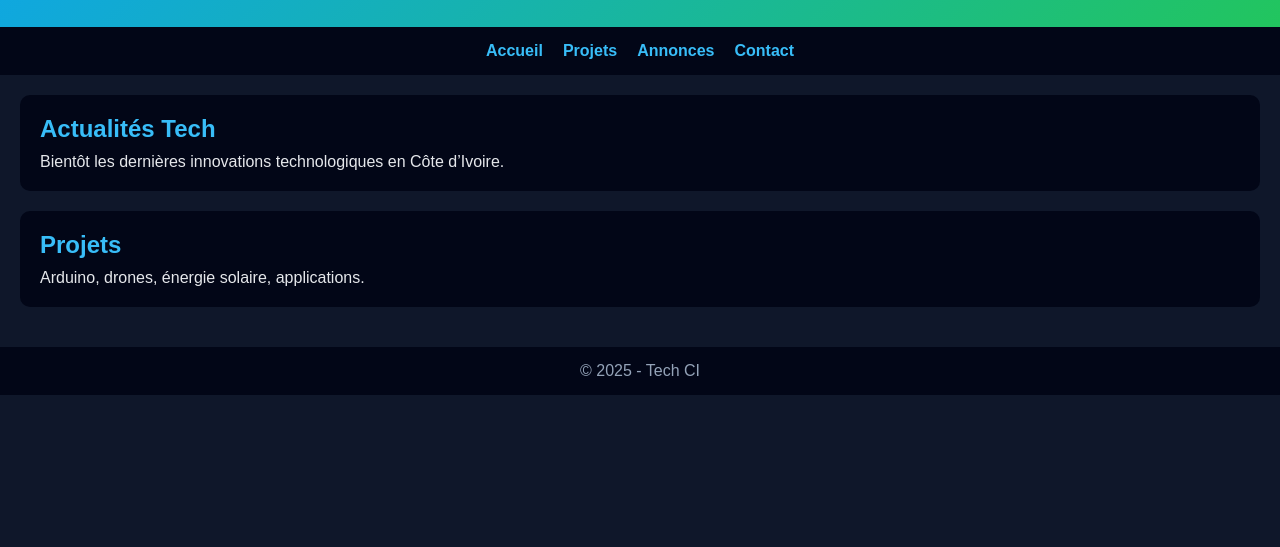
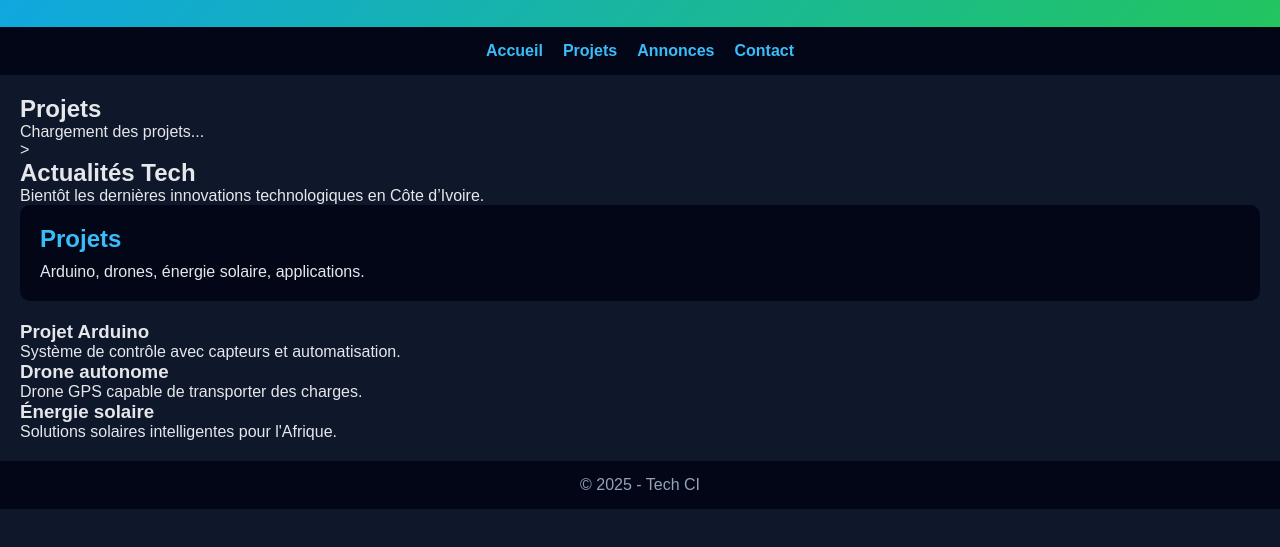
Before and after one commit to juniore1754/Site-de-Amstrong-, a plain HTML site: page index.html in a window 1280 px wide. Shown: the part 101-648 px from the top of the page. Drawn offline with Linux system fonts and the light colour scheme.

Commit message:
Add projects section and script inclusion
Added a new section for projects with a loading message and included a script tag for script.js.

```diff
--- a/index.html
+++ b/index.html
@@ -21,7 +21,11 @@
   </nav>
 
   <main>
-    <section>
+    <section<section id="projects">
+  <h2>Projets</h2>
+  <p>Chargement des projets...</p>
+</section>
+>
       <h2>Actualités Tech</h2>
       <p>Bientôt les dernières innovations technologiques en Côte d’Ivoire.</p>
     </section>
@@ -35,6 +39,8 @@
   <footer>
     <p>© 2025 - Tech CI</p>
   </footer>
+  <script src="script.js"></script>
+
 
 </body>
 </html>
```
